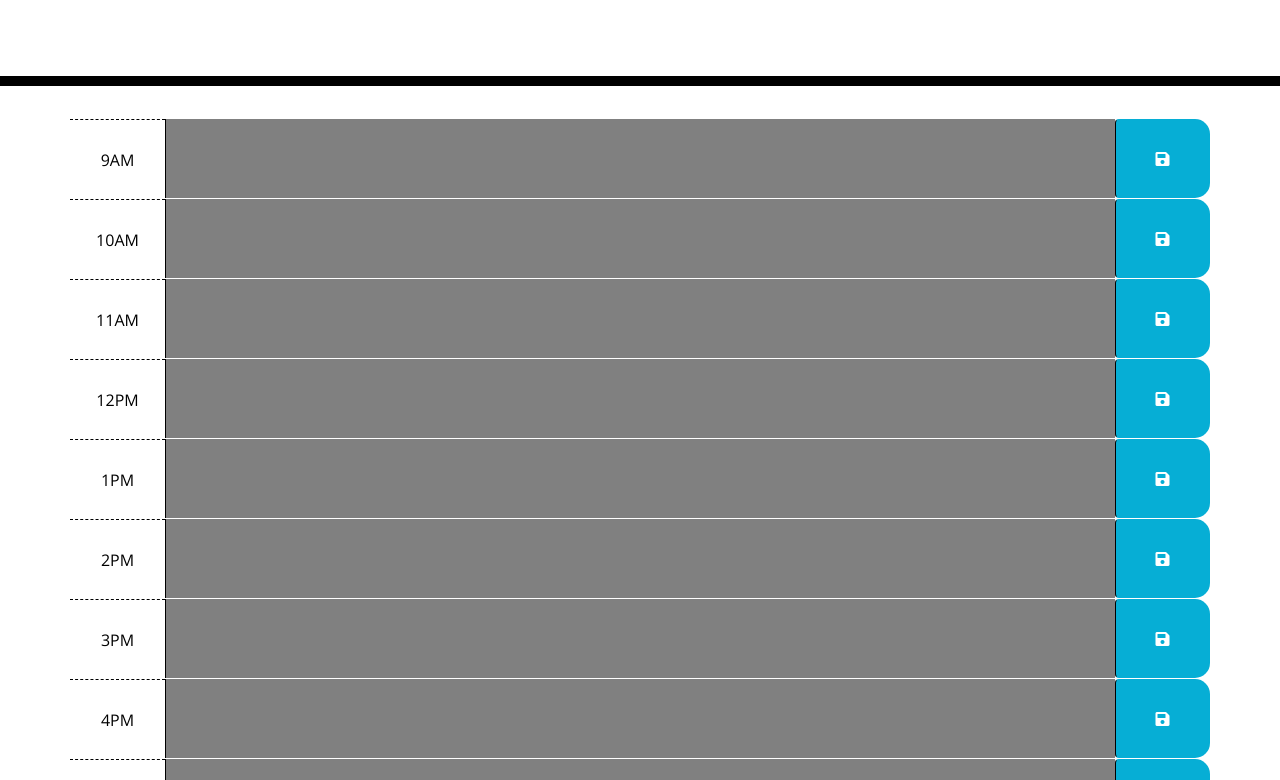
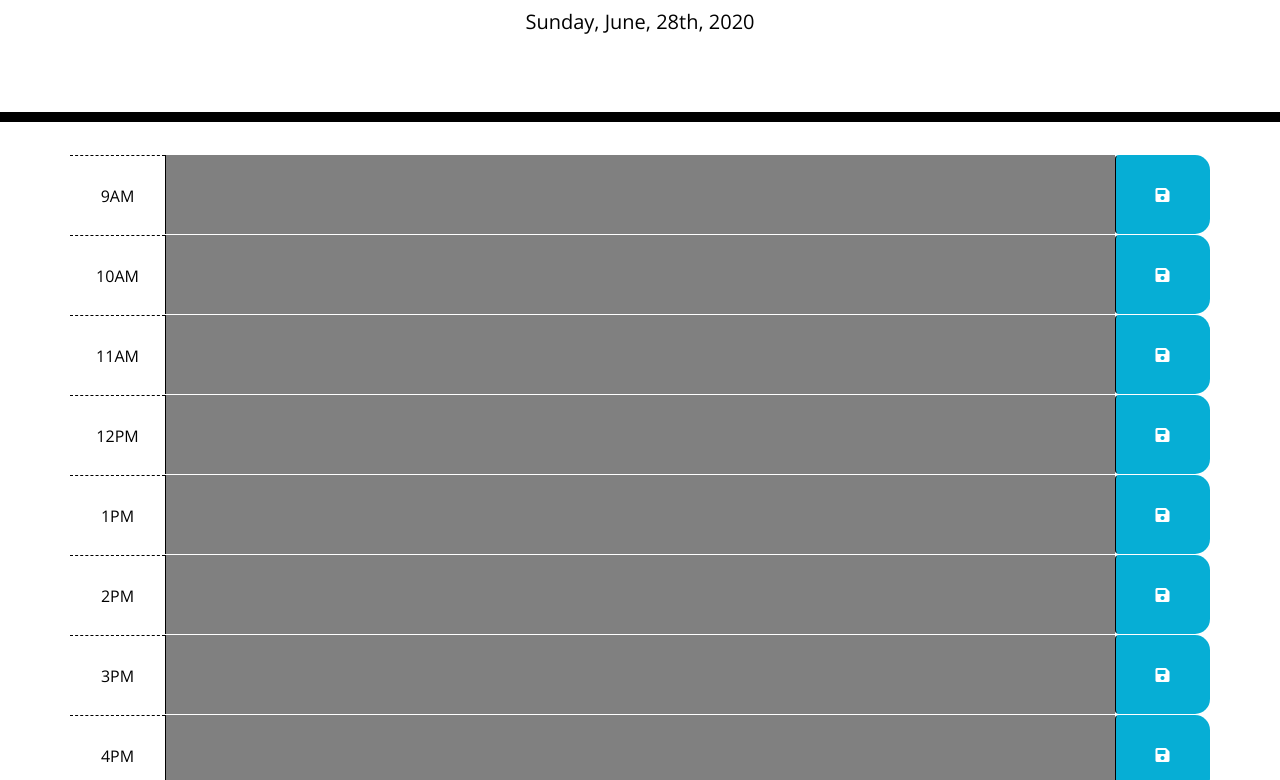
Before and after one commit to Cassiecatt/super-disco-challenge, a plain HTML site: page index.html in a window 1280 px wide. Shown: the part 182-962 px from the top of the page. Drawn offline with nearby package versions, Linux system fonts and the light colour scheme.

Commit message:
added moment to empty P tag for date

```diff
--- a/assets/js/script.js
+++ b/assets/js/script.js
@@ -1,6 +1,6 @@
 
 
-// saving description when user clicks save button
+// save description to local storage when user clicks save button
 $(document).ready(function() {
     var btnArray = $(".saveBtn");
     btnArray.each(function(index) {
@@ -19,3 +19,8 @@ $(document).ready(function() {
       $("#data-" + i).val(textvalue); //how to change value of elements in jquery; data is where we want to put the data
     }
   });
+
+// Pushing date into empty P tag in Jumbotron
+var currentDate = moment().format("dddd, MMMM, Do, YYYY");
+//console.log(currentDate);
+$("#currentDay").text(currentDate);
```
Also changed, not shown: index.html (+2 -0 lines).
